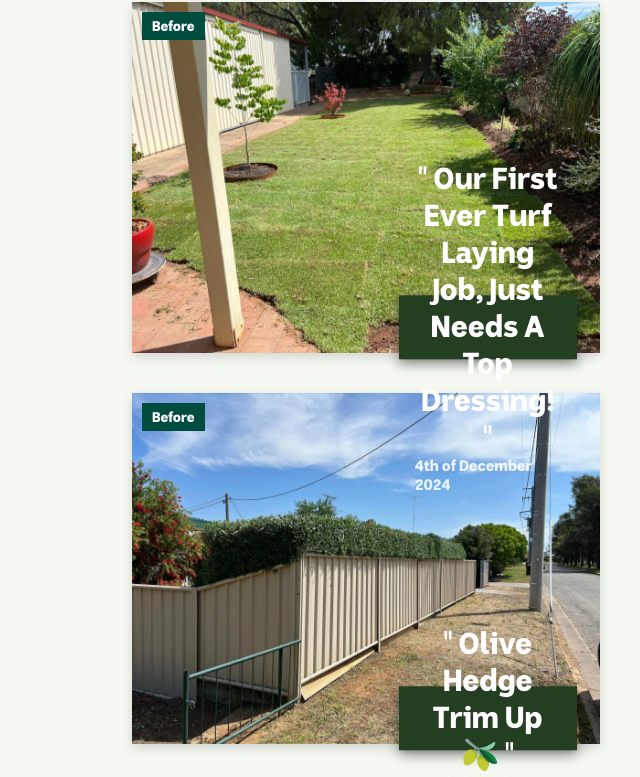
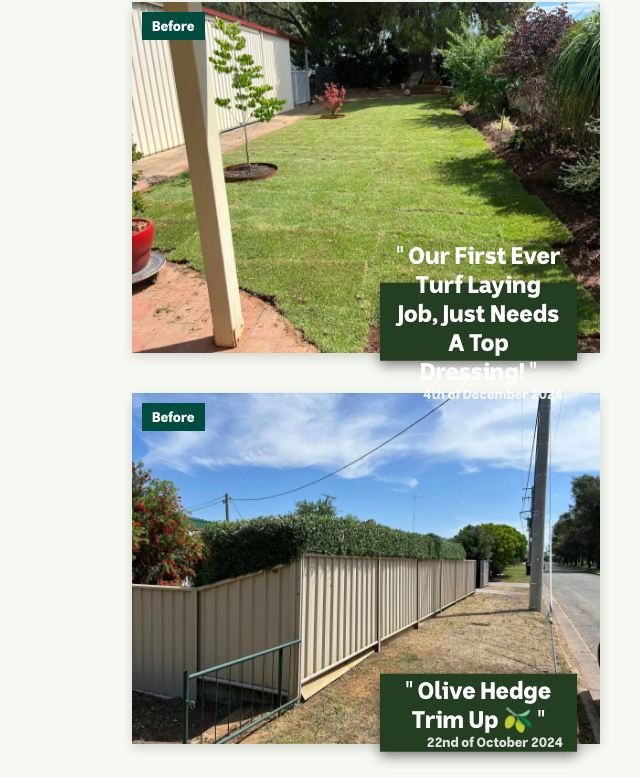
Before and after one commit to Popeydanielmate/popey-horticulture-react-app, a React (Create React App) app: page / in a window 768 px wide. Shown: the part 5576-6353 px from the top of the page, without its empty margins (128-768 px from the left). Built offline with nearby package versions, Linux system fonts and the light colour scheme.

Commit message:
fix: before and after gallery photo caption boxes and text resized for Ipad screens

```diff
--- a/src/styles/index.css
+++ b/src/styles/index.css
@@ -1503,6 +1503,20 @@ footer {
   .gallery-sub-underline {
     width: 88%;
   }
+
+  .photo-caption-overlay {
+    width: 42%;
+    height: 22%;
+    padding: 10px 14px;
+  }
+
+  .photo-caption-overlay h4 {
+    font-size: 1.5rem;
+  }
+
+  .photo-caption-overlay p {
+    font-size: 0.85rem;
+  }
 }
 
 
```
